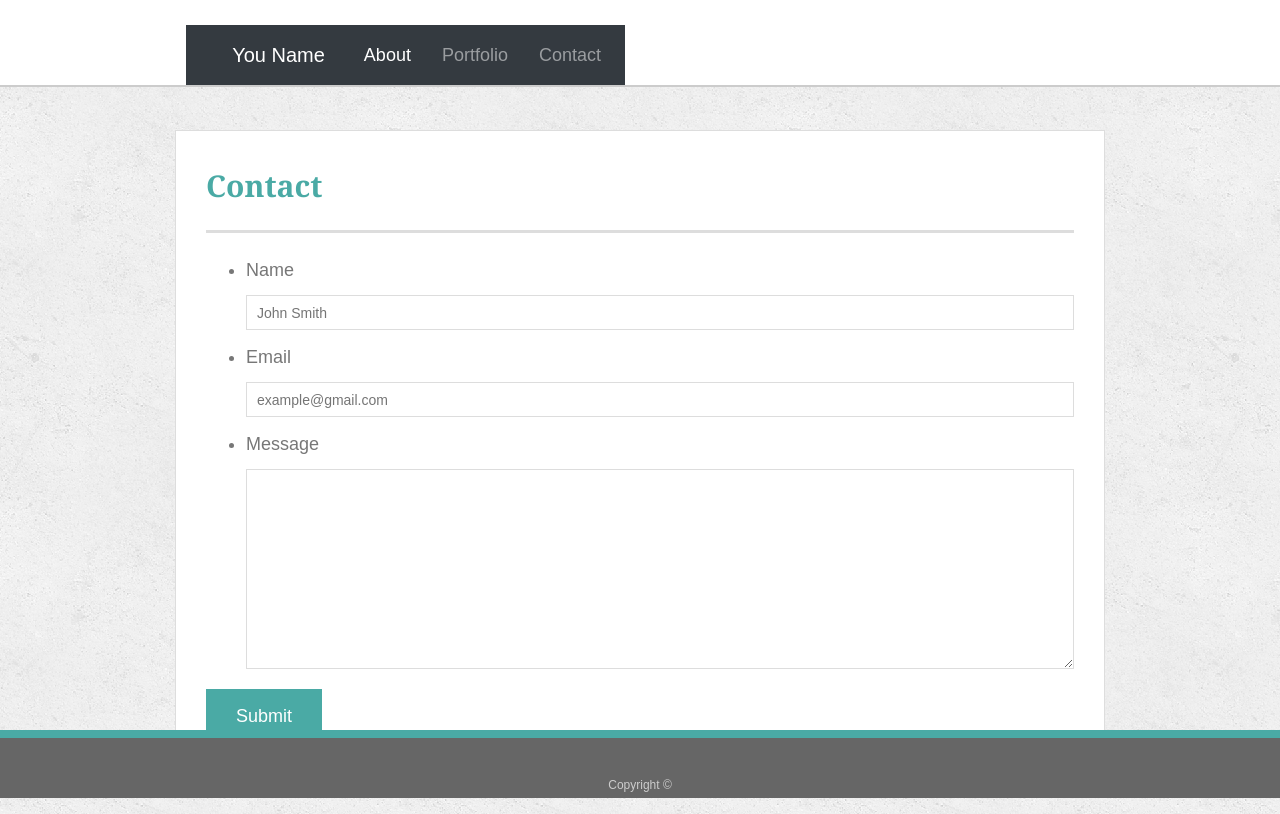
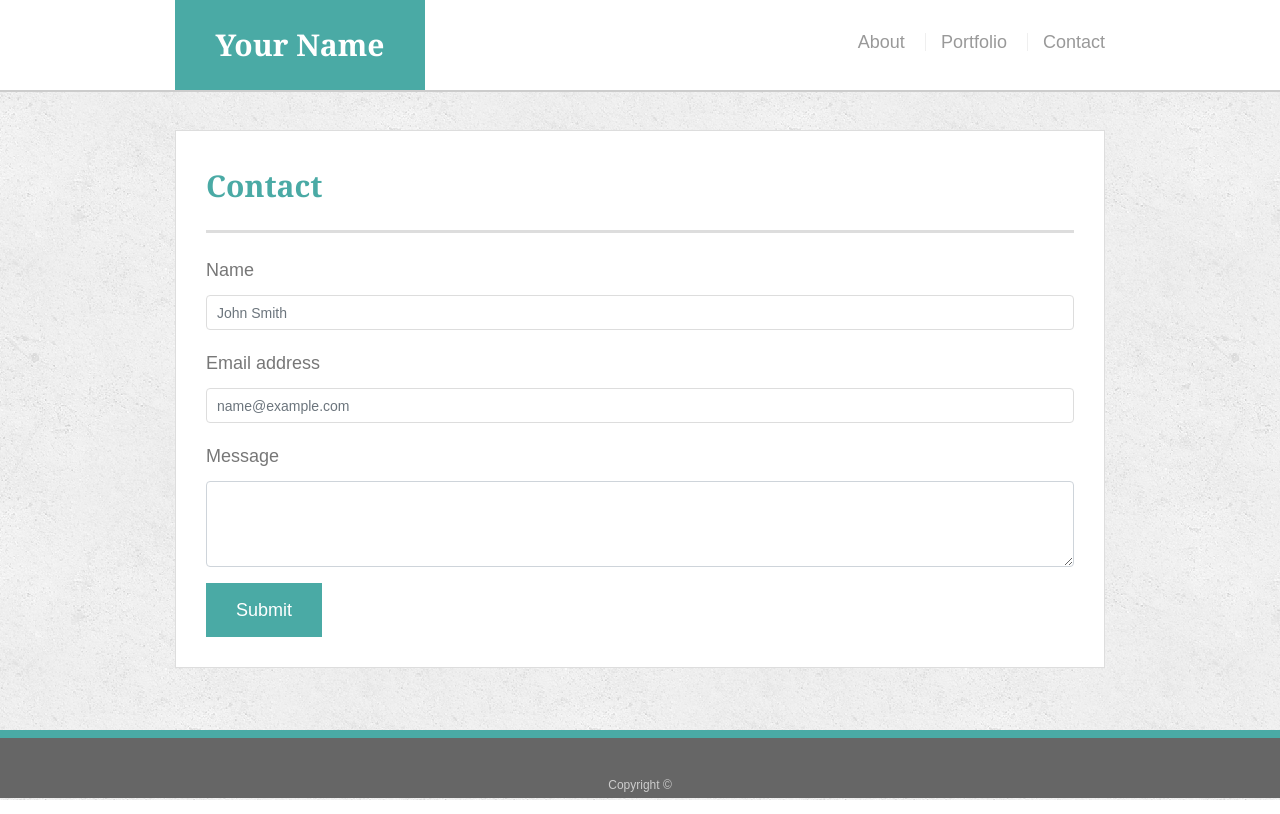
Before and after one commit to FSDonnelly/Bootstrap-Portfolio, a plain HTML site: page contact.html in a window 1280 px wide. Drawn offline with nearby package versions, Linux system fonts and the light colour scheme.

Commit message:
added bootstrap to all html docs grid to "index" and "contact"

```diff
--- a/contact.html
+++ b/contact.html
@@ -1,75 +1,48 @@
 <!doctype html>
-<html lang="en">
-  <head>
-    <title>Title</title>
-    <!-- Required meta tags -->
-    <meta charset="utf-8">
-    <meta name="viewport" content="width=device-width, initial-scale=1, shrink-to-fit=no">
-
-    <!-- Bootstrap CSS -->
-    <link rel="stylesheet" href="https://stackpath.bootstrapcdn.com/bootstrap/4.1.2/css/bootstrap.min.css" integrity="sha384-Smlep5jCw/wG7hdkwQ/Z5nLIefveQRIY9nfy6xoR1uRYBtpZgI6339F5dgvm/e9B" crossorigin="anonymous">
-    <link rel="stylesheet" type="text/css" href="assets/css/style.css">
-  </head>
-  <body>
-
-    <!-- Optional JavaScript -->
-    <!-- jQuery first, then Popper.js, then Bootstrap JS -->
-    <script src="https://code.jquery.com/jquery-3.3.1.slim.min.js" integrity="sha384-q8i/X+965DzO0rT7abK41JStQIAqVgRVzpbzo5smXKp4YfRvH+8abtTE1Pi6jizo" crossorigin="anonymous"></script>
-    <script src="https://cdnjs.cloudflare.com/ajax/libs/popper.js/1.14.3/umd/popper.min.js" integrity="sha384-ZMP7rVo3mIykV+2+9J3UJ46jBk0WLaUAdn689aCwoqbBJiSnjAK/l8WvCWPIPm49" crossorigin="anonymous"></script>
-    <script src="https://stackpath.bootstrapcdn.com/bootstrap/4.1.2/js/bootstrap.min.js" integrity="sha384-o+RDsa0aLu++PJvFqy8fFScvbHFLtbvScb8AjopnFD+iEQ7wo/CG0xlczd+2O/em" crossorigin="anonymous"></script>
-
-
-<!-- <!doctype html>
 <html lang="en-us">
 
 <head>
   <meta charset="UTF-8">
-  <title>About | Your Name</title>
-  <link rel="stylesheet" href="https://stackpath.bootstrapcdn.com/bootstrap/4.1.3/css/bootstrap.min.css" integrity="sha384-MCw98/SFnGE8fJT3GXwEOngsV7Zt27NXFoaoApmYm81iuXoPkFOJwJ8ERdknLPMO"
-    crossorigin="anonymous">
+  <meta name="viewport" content="width=device-width, initial-scale=1">
+
+  <title>Contact | Your Name</title>
+  <link rel="stylesheet" href="https://stackpath.bootstrapcdn.com/bootstrap/4.1.3/css/bootstrap.min.css" integrity="sha384-MCw98/SFnGE8fJT3GXwEOngsV7Zt27NXFoaoApmYm81iuXoPkFOJwJ8ERdknLPMO" crossorigin="anonymous">
   <link rel="stylesheet" type="text/css" href="assets/css/style.css">
-</head> -->
+</head>
 
-
-  <!-- Added Navbar Bootstrap and added href to correct pages -->
+<body>
 
   <header id="masthead">
-    <div class="container">
-      <div class="row">
-        <div class="col-lg-6">
-          <nav class="navbar navbar-expand-lg navbar navbar-dark bg-dark">
-            <a class="navbar-brand" href="#">You Name</a>
-            <button class="navbar-toggler" type="button" data-toggle="collapse" data-target="#navbarNav" aria-controls="navbarNav"
-              aria-expanded="false" aria-label="Toggle navigation">
-              <span class="navbar-toggler-icon"></span>
-            </button>
-            <!-- </div> -->
-
-            <div class="collapse navbar-collapse" id="navbarNav">
-              <ul class="navbar-nav">
-                <li class="nav-item active">
-                  <a class="nav-link" href="index.html">About<span class="sr-only">(current)</span></a>
-                </li>
-                <li class="nav-item">
-                  <a class="nav-link" href="portfolio.html">Portfolio</a>
-                </li>
-                <li class="nav-item">
-                  <a class="nav-link" href="contact.html">Contact</a>
-                </li>
-              </ul>
-            </div>
-
-          </nav>
-        </div>
-      </div>
+    <div class="container" role="navigation">
+      <a href="index.html" id="logo">Your Name</a>
+      <nav>
+        <a href="index.html">About</a>
+        <a href="portfolio.html">Portfolio</a>
+        <a href="contact.html">Contact</a>
+      </nav>
+    </div>
   </header>
 
   <div id="main-container" class="container">
+    <div class= "row">
+      <div class= "col-lg">
     <section class="main-section">
       <h1>Contact</h1>
 
       <form id="contact-form">
-        <ul>
+          <div class="form-group">
+              <label for="exampleFormControlInput1">Name</label>
+              <input type="text" class="form-control" id="exampleFormControlInput1" placeholder="John Smith">
+            </div>
+            <div class="form-group">
+                <label for="exampleFormControlInput1">Email address</label>
+                <input type="email" class="form-control" id="exampleFormControlInput1" placeholder="name@example.com">
+              </div>
+              <div class="form-group">
+                  <label for="exampleFormControlTextarea1">Message</label>
+                  <textarea class="form-control" id="exampleFormControlTextarea1" rows="3"></textarea>
+                </div>
+        <!-- <ul>
           <li>
             <label for="name">Name</label>
             <input type="text" id="name" name="name" placeholder="John Smith" required="required">
@@ -82,10 +55,11 @@
             <label for="message">Message</label>
             <textarea id="message" name="message" required="required"></textarea>
           </li>
-        </ul>
+        </ul> -->
         <input type="submit">
       </form>
-
+    </div>
+  </div>
     </section>
 
   </div>
```
Also changed, not shown: index.html (+24 -73 lines), portfolio.html (+15 -56 lines).
